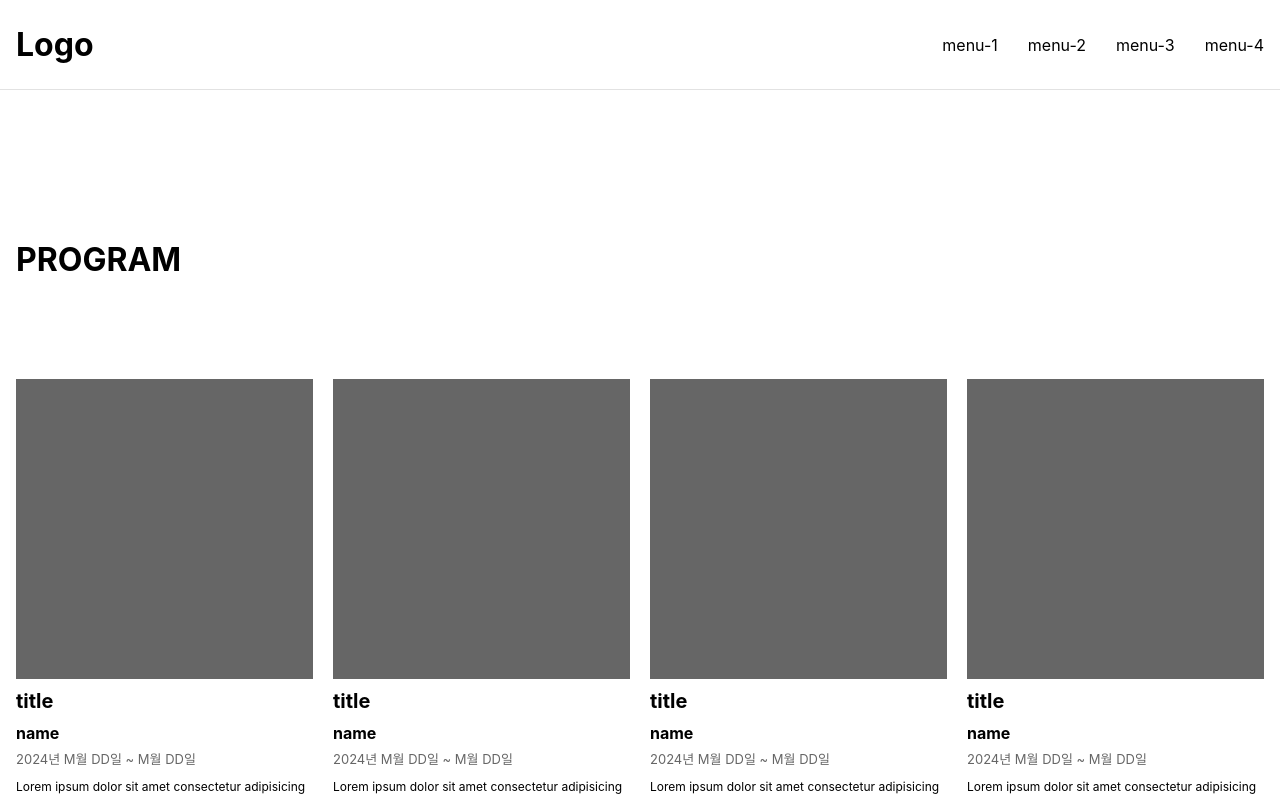
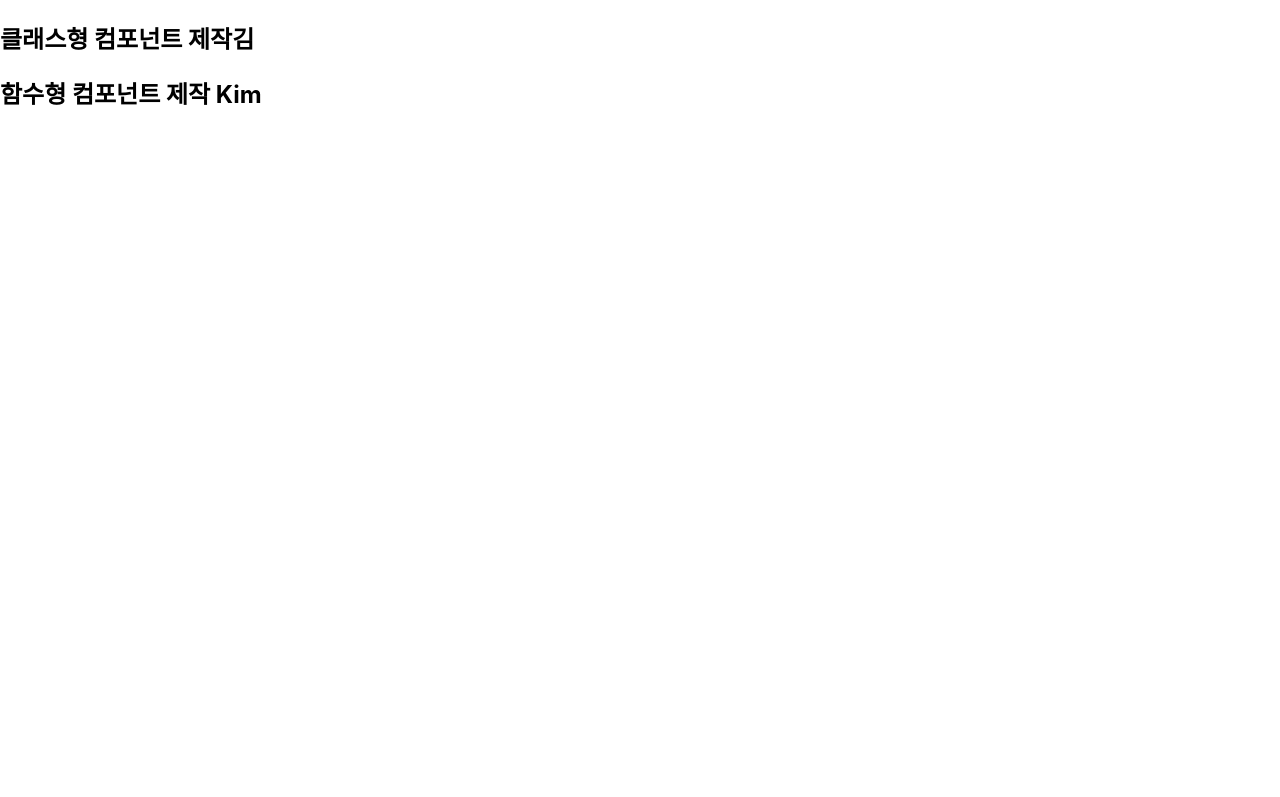
Before and after one commit to kimNarr/reactStudy, a React (Create React App) app in the folder react_study/: page / in a window 1280 px wide. Shown: the top 797 px of the page. Built offline with nearby package versions, Linux system fonts and the light colour scheme.

Commit message:
클래스 컴포넌트

```diff
--- a/react_study/public/index.html
+++ b/react_study/public/index.html
@@ -24,7 +24,7 @@
       work correctly both with client-side routing and a non-root public URL.
       Learn how to configure a non-root public URL by running `npm run build`.
     -->
-    <title>React EX</title>
+    <title>React Study</title>
   </head>
   <body>
     <noscript>You need to enable JavaScript to run this app.</noscript>
--- a/react_study/src/index.js
+++ b/react_study/src/index.js
@@ -1,7 +1,7 @@
 import React from 'react';
 import ReactDOM from 'react-dom/client';
 import './index.css';
-import App from './react_01/App';
+import App from './react_02/App';
 import reportWebVitals from './reportWebVitals';
 
 const root = ReactDOM.createRoot(document.getElementById('root'));
--- /dev/null
+++ b/react_study/src/react_02/App.js
@@ -0,0 +1,12 @@
+import Class from './Class';
+
+
+function App() {
+  return (
+    <div>
+      <Class />
+    </div>
+  )
+}
+
+export default App
--- /dev/null
+++ b/react_study/src/react_02/Class.js
@@ -0,0 +1,26 @@
+import { Component } from "react";
+
+class Class extends Component {
+    constructor(props){
+        super(props);
+        this.name = "김"
+    }
+    render() {
+        return(
+            <div>
+                <h2>클래스형 컴포넌트 제작{this.name}</h2>
+                <Box name="Kim"/>
+            </div>
+        )
+    }
+}
+
+function Box(props) {
+    return(
+        <div>
+            <h2>함수형 컴포넌트 제작 {props.name}</h2>
+        </div>
+    )
+}
+
+export default Class;
```
Also changed, not shown: react_study/src/react_02/class.html (added, +316 -0 lines), 1 other file (tests, documents, lock files or other folders).
